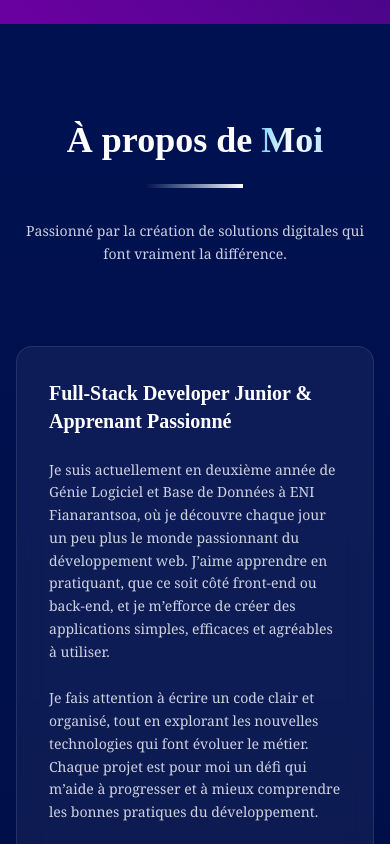
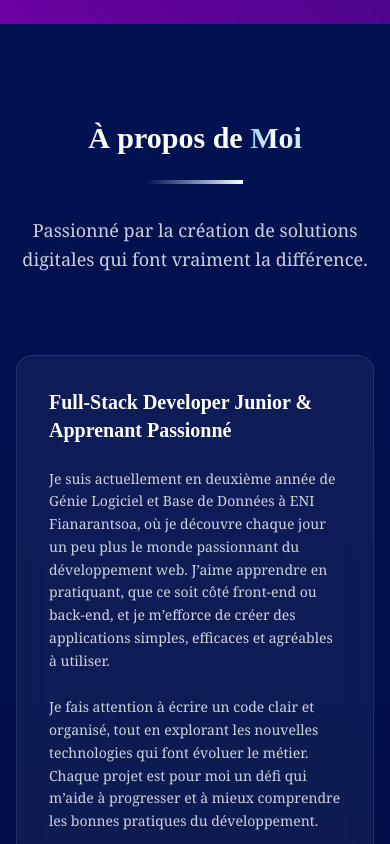
Before and after one commit to Ranohavison/final_portfolio, a Next.js app: page / in a window 390 px wide. Shown: the part 820-1664 px from the top of the page. Built offline with nearby package versions, Linux system fonts and the light colour scheme; a web font is replaced by a local one.

Commit message:
New update

```diff
--- a/app/components/About.tsx
+++ b/app/components/About.tsx
@@ -45,11 +45,11 @@ const About = () => {
       <div className="w-full px-4 sm:px-12 md:px-20 xl:px-28 2xl:px-80 relative z-10">
         <div className="max-w-6xl mx-auto">
           <div className="text-center mb-20">
-            <h2 className="text-4xl sm:text-5xl font-bold mb-6">
+            <h2 className="text-2xl xs:text-3xl sm:text-5xl font-bold mb-6">
               À propos de <span className="text-gradient">Moi</span>
             </h2>
             <div className="w-24 h-1 bg-gradient-to-r from-primary-900 to-white mx-auto mb-8"></div>
-            <p className="text-md sm:text-xl text-white/80 max-w-3xl mx-auto leading-relaxed">
+            <p className="text-lg sm:text-xl text-white/80 max-w-3xl mx-auto leading-relaxed">
               Passionné par la création de solutions digitales qui font vraiment la différence.
             </p>
           </div>
--- a/app/components/Experience.tsx
+++ b/app/components/Experience.tsx
@@ -70,11 +70,11 @@ const Experience = () => {
       <div className="w-full px-4 sm:px-12 md:px-20 xl:px-28 2xl:px-80 relative z-10">
         <div className="max-w-6xl mx-auto">
           <div className="text-center mb-20">
-            <h2 className="text-4xl sm:text-5xl font-bold mb-6">
+            <h2 className="text-2xl xs:text-3xl sm:text-5xl font-bold mb-6">
               Professional <span className="text-gradient">Journey</span>
             </h2>
             <div className="w-24 h-1 bg-gradient-to-r from-primary-900 to-white mx-auto mb-8"></div>
-            <p className="text-xl text-white/80 max-w-3xl mx-auto leading-relaxed">
+            <p className="text-lg sm:text-xl text-white/80 max-w-3xl mx-auto leading-relaxed">
               My career progression and key achievements in software development
             </p>
           </div>
--- a/app/components/Projects.tsx
+++ b/app/components/Projects.tsx
@@ -23,11 +23,11 @@ const Projects = () => {
       <div className="w-full px-4 sm:px-12 md:px-20 xl:px-28 2xl:px-80 relative z-10">
         <div className="max-w-7xl mx-auto">
           <div className="text-center mb-20">
-            <h2 className="text-4xl sm:text-5xl font-bold mb-6">
+            <h2 className="text-2xl xs:text-3xl sm:text-5xl font-bold mb-6">
               Projets <span className="text-gradient">Phare</span>
             </h2>
             <div className="w-24 h-1 bg-gradient-to-r from-primary-900 to-white mx-auto mb-8"></div>
-            <p className="text-xl text-white/80 max-w-3xl mx-auto leading-relaxed">
+            <p className="text-lg sm:text-xl text-white/80 max-w-3xl mx-auto leading-relaxed">
               Présentation des solutions innovantes et des réalisations techniques marquantes
             </p>
           </div>
--- a/app/components/Skills.tsx
+++ b/app/components/Skills.tsx
@@ -15,11 +15,11 @@ const Skills = () => {
       <div className="w-full px-4 sm:px-12 md:px-20 xl:px-28 2xl:px-80 relative z-10">
         <div className="max-w-6xl mx-auto">
           <div className="text-center mb-20">
-            <h2 className="text-4xl sm:text-5xl font-bold mb-6">
+            <h2 className="text-2xl xs:text-3xl sm:text-5xl font-bold mb-6">
               Compétences <span className="text-gradient">Techniques</span>
             </h2>
             <div className="w-24 h-1 bg-gradient-to-r from-primary-900 to-white mx-auto mb-8"></div>
-            <p className="text-xl text-white/80 max-w-3xl mx-auto leading-relaxed">
+            <p className="text-lg sm:text-xl text-white/80 max-w-3xl mx-auto leading-relaxed">
               Maîtrise progressive des technologies web modernes et des plateformes cloud.
             </p>
           </div>
```
